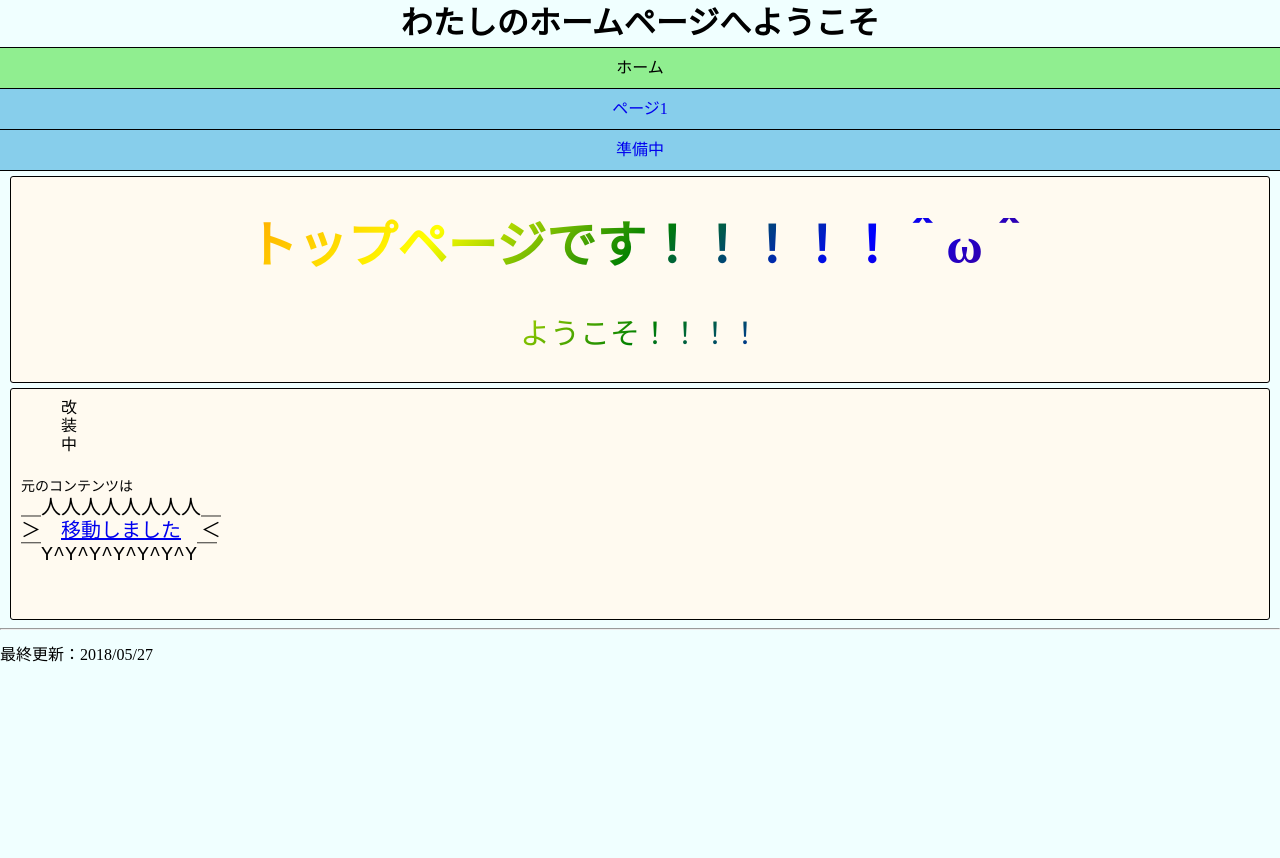
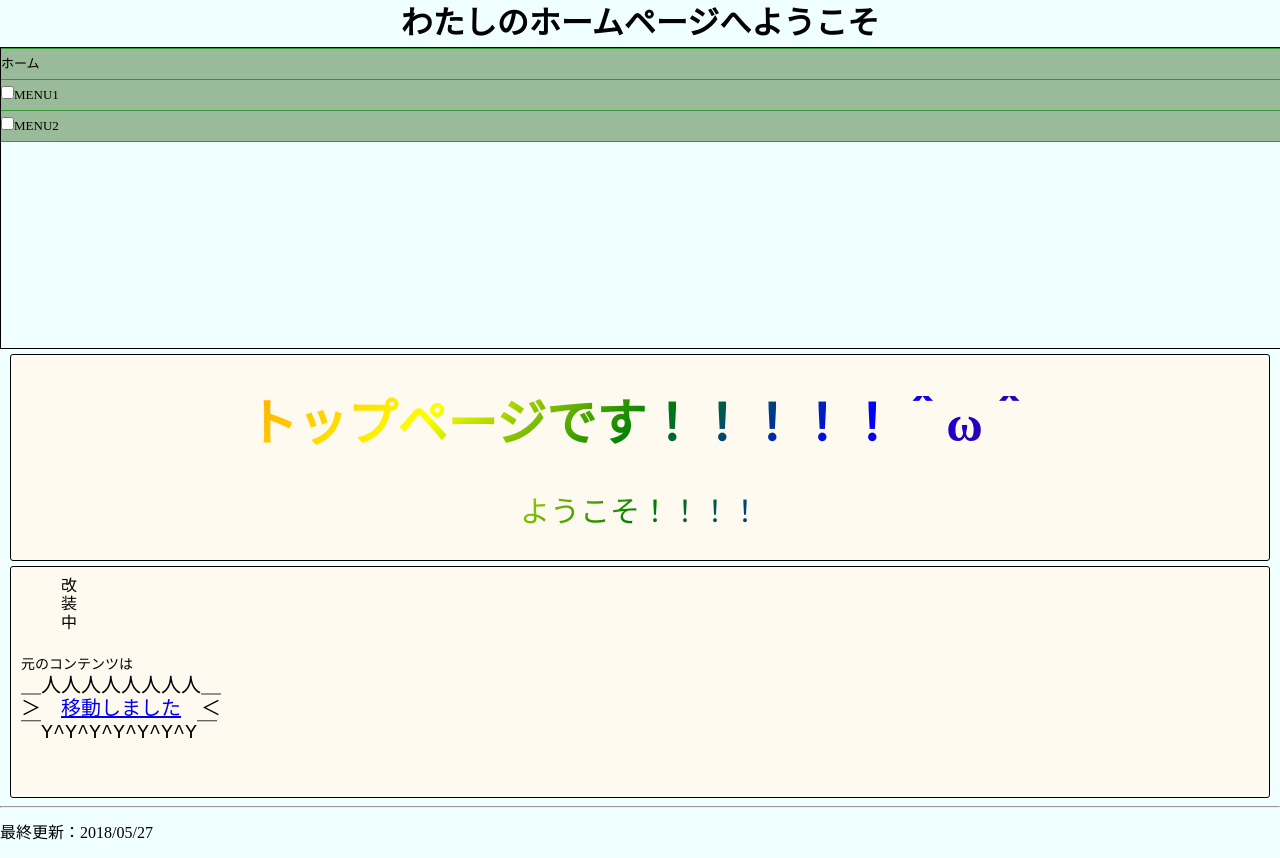
Before and after one commit to sunm1215/sunm1215.github.io, a plain HTML site: page index.html in a window 1280 px wide. Before the commit the page ends 800 px from the top, so only its background shows below. Drawn offline with nearby package versions, Linux system fonts and the light colour scheme.

Commit message:
ナビゲーションメニューの変更

```diff
--- a/index.html
+++ b/index.html
@@ -13,10 +13,28 @@
     <header>
         <h1>わたしのホームページへようこそ</h1>
         <nav>
-            <ul>
+            <ul class="menu">
                 <li class="nowpage">ホーム</li>
-                <li><a href="pages/page1.html">ページ1</a></li>
-                <li><a href="pages/page2.html">準備中</a></li>
+                <li>
+<!--                    <a href="pages/page1.html">ページ1</a>-->
+                    <label for="menu1"></label>
+                    <input type="checkbox" id="menu1">MENU1
+                    <ul class="submenu">
+                        <li><a href="pages/page1.html">自己紹介</a></li>
+                        <li><a href="#">準備中</a></li>
+                        <li><a href="#">準備中</a></li>
+                    </ul>
+                </li>
+                <li>
+<!--                    <a href="pages/page2.html">準備中</a>-->
+                    <label for="menu2"></label>
+                    <input type="checkbox" id="menu2">MENU2
+                    <ul class="submenu">
+                        <li><a href="pages/page2.html">準備中</a></li>
+                        <li><a href="#">準備中</a></li>
+                        <li><a href="#">準備中</a></li>
+                    </ul>
+                </li>
             </ul>
         </nav>
     </header>
--- a/scss/style.scss
+++ b/scss/style.scss
@@ -20,26 +20,32 @@ ul {
     margin: 5px 10px;
     padding: 10px;
     background: floralwhite;
+
     h2{
         padding: 0;
         margin: 0 0 10px 0;
     }
+
     ul{
         margin: 0 0 0 0;
     }
+
     table {
         border-spacing: 0;
         margin: 0;
         padding: 0 0 0 40px;
+
         th, td {
             border-top: 1px solid black;
             border-left: 1px solid black;
             padding: 2px 5px;
             font-weight: normal;
         }
+
         td {
             border-right: 1px solid black;
         }
+
         tr:last-of-type>th, tr:last-of-type>td {
             border-bottom: 1px solid black;
         }
@@ -48,34 +54,102 @@ ul {
 
 //ナビゲーション
 
+//nav {
+//    ul {
+//        margin: 0;
+//        padding: 0;
+//    }
+//    li {
+//        display: flex;
+//        flex-flow: column nowrap;
+//        width: 100%;
+//        align-items: center;
+//        justify-content: center;
+//        border-bottom: 1px solid black;
+//        background: skyblue;
+//        height: 40px;
+//    }
+//    li:first-child {
+//        border-top: 1px solid black;
+//    }
+//    a {
+//        display: block;
+//        line-height: 40px;
+//        text-decoration: none;
+//        width: 100%;
+//        text-align: center;
+//    }
+//}
+//.nowpage {
+//    background: lightgreen !important;
+//}
+
 nav {
-    ul {
+    border: 1px solid #000;
+    height: 300px;
+    width: 100%;
+
+    .menu {
+        list-style-type: none;
         margin: 0;
         padding: 0;
+
+        li{
+            background-color: #9B9;
+            border-bottom: 1px solid  #393;
+            font-size: 13px;
+            line-height: 30px;
+            position: relative;
+
+            &:first-child{
+                border-top: 1px solid  #393;
             }
+
+            label {
+                cursor: pointer;
+                height: 30px;
+                width: 100%;
+                top: 0;
+                left: 0;
+                position: absolute;
+            }
+
+            .submenu {
+                display: none;
+                list-style-type: none;
+                padding-left: 0;
+
                 li {
-        display: flex;
-        flex-flow: column nowrap;
-        width: 100%;
-        align-items: center;
-        justify-content: center;
-        border-bottom: 1px solid black;
-        background: skyblue;
-        height: 40px;
+                    background-color: #EFE;
+                    border-top: 1px solid  #696;
+                    cursor: pointer;
+
+                    p {
+                        margin: 0;
+                        padding-left: 25px;
                     }
-    li:first-child {
-        border-top: 1px solid black;
-    }
+
                     a {
                         display: block;
-        line-height: 40px;
+//                        line-height: 40px;
                         text-decoration: none;
                         width: 100%;
                         text-align: center;
+                        transition: background-color linear 0.5s;
+
+                        &:hover {
+//                            text-decoration: underline;
+                            background-color: #DDD;
                         }
                     }
-.nowpage {
-    background: lightgreen !important;
+                }
+            }
+
+            input:checked ~ .submenu {
+                display: block;
+            }
+        }
+    }
 }
 
 //ださいホームページ
@@ -86,6 +160,7 @@ nav {
     border: solid 1px black;
     border-radius: 3px;
     background: floralwhite;
+
     h2, p {
         font-family: HGP創英角ﾎﾟｯﾌﾟ体;
         text-align: center;
@@ -94,6 +169,7 @@ nav {
         -webkit-text-fill-color: transparent;
         font-size: 50px;
     }
+
     p {
         font-size: 30px;
     }
```
Also changed, not shown: css/style.css. Lines whose indentation alone changed are shown as unchanged.
